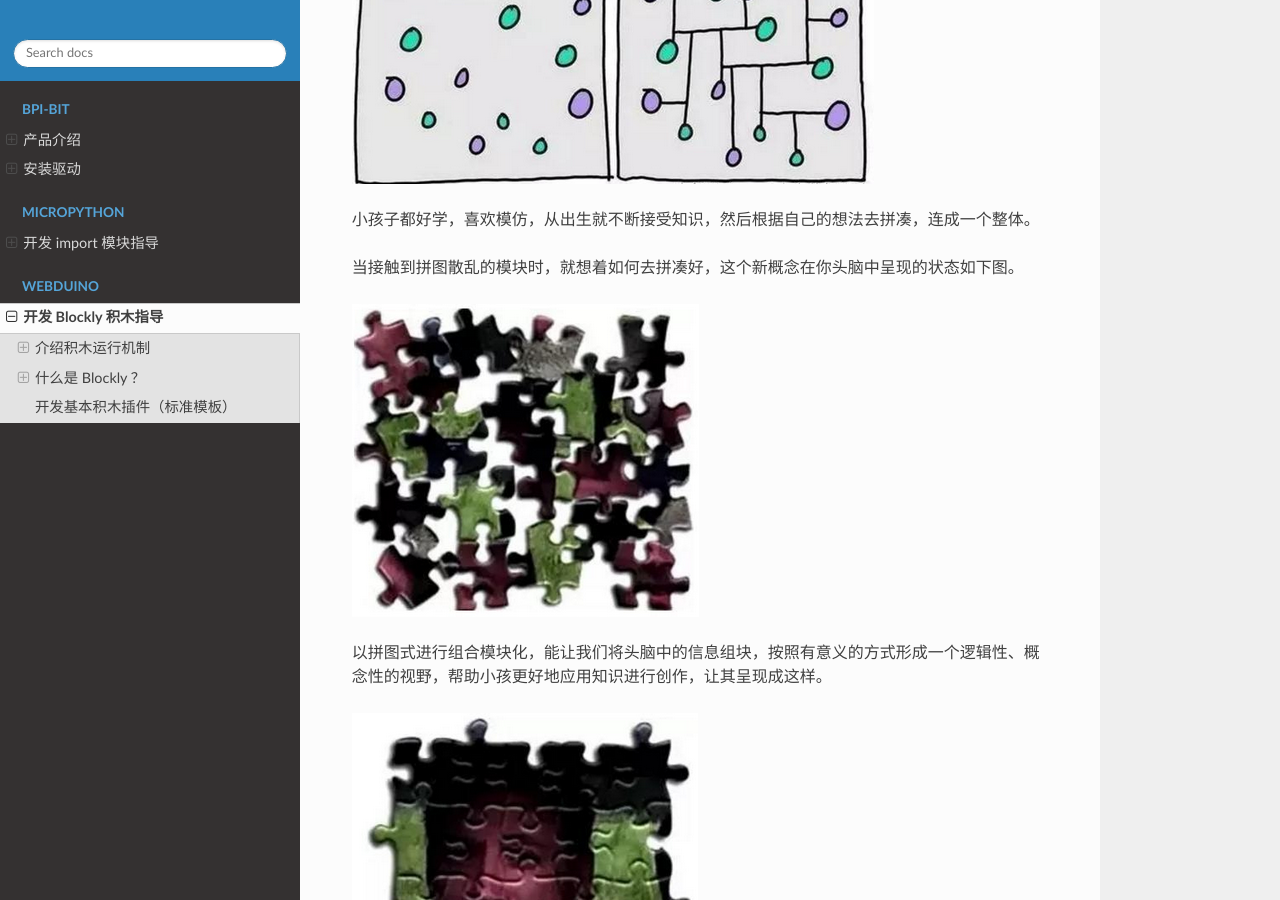
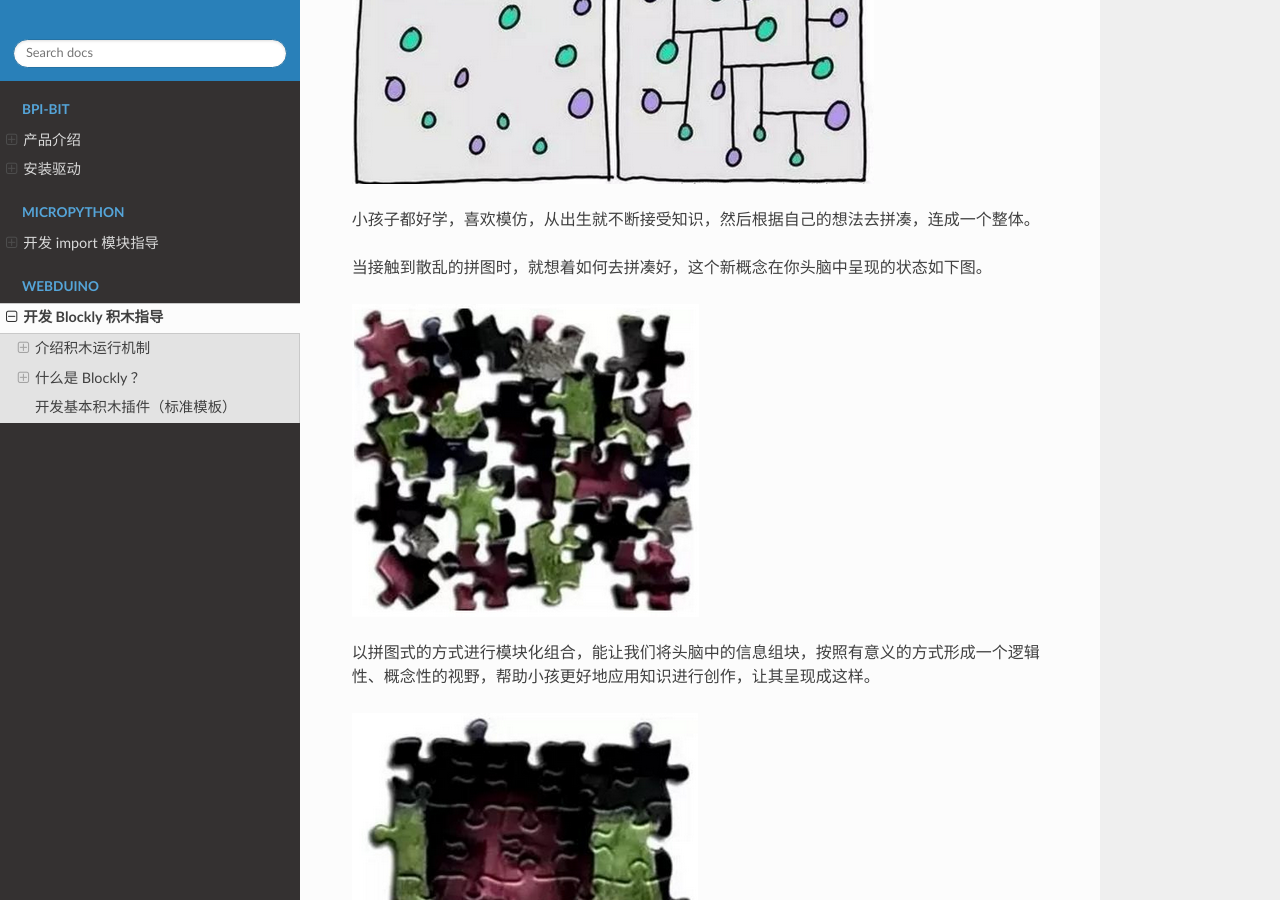
Before and after one commit to BPI-STEAM/Dev, a Sphinx documentation site: the page built from source/web/index.rst, in a window 1280 px wide and 900 px high, scrolled down 481 px. Built offline with Sphinx 7.4.7 and the Read the Docs theme 2.0.0, drawn with Linux system fonts in a browser that asks for light colours.

Commit message:
Update index.rst

```diff
--- a/source/web/index.rst
+++ b/source/web/index.rst
@@ -9,11 +9,11 @@
 
 小孩子都好学，喜欢模仿，从出生就不断接受知识，然后根据自己的想法去拼凑，连成一个整体。
 
-当接触到拼图散乱的模块时，就想着如何去拼凑好，这个新概念在你头脑中呈现的状态如下图。
+当接触到散乱的拼图时，就想着如何去拼凑好，这个新概念在你头脑中呈现的状态如下图。
 
 .. image:: images/start.png
 
-以拼图式进行组合模块化，能让我们将头脑中的信息组块，按照有意义的方式形成一个逻辑性、概念性的视野，帮助小孩更好地应用知识进行创作，让其呈现成这样。
+以拼图式的方式进行模块化组合，能让我们将头脑中的信息组块，按照有意义的方式形成一个逻辑性、概念性的视野，帮助小孩更好地应用知识进行创作，让其呈现成这样。
 
 .. image:: images/result.png
 
```
